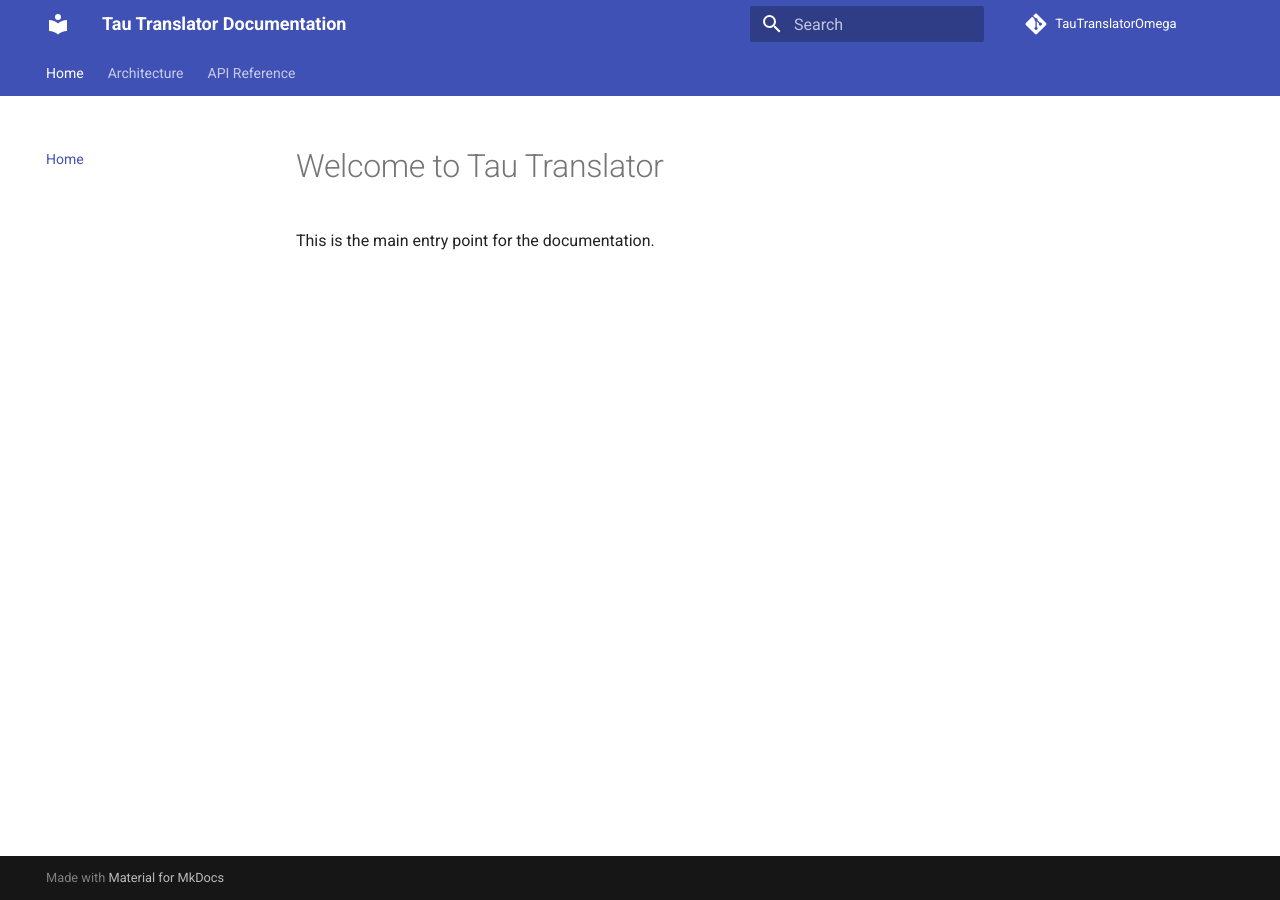
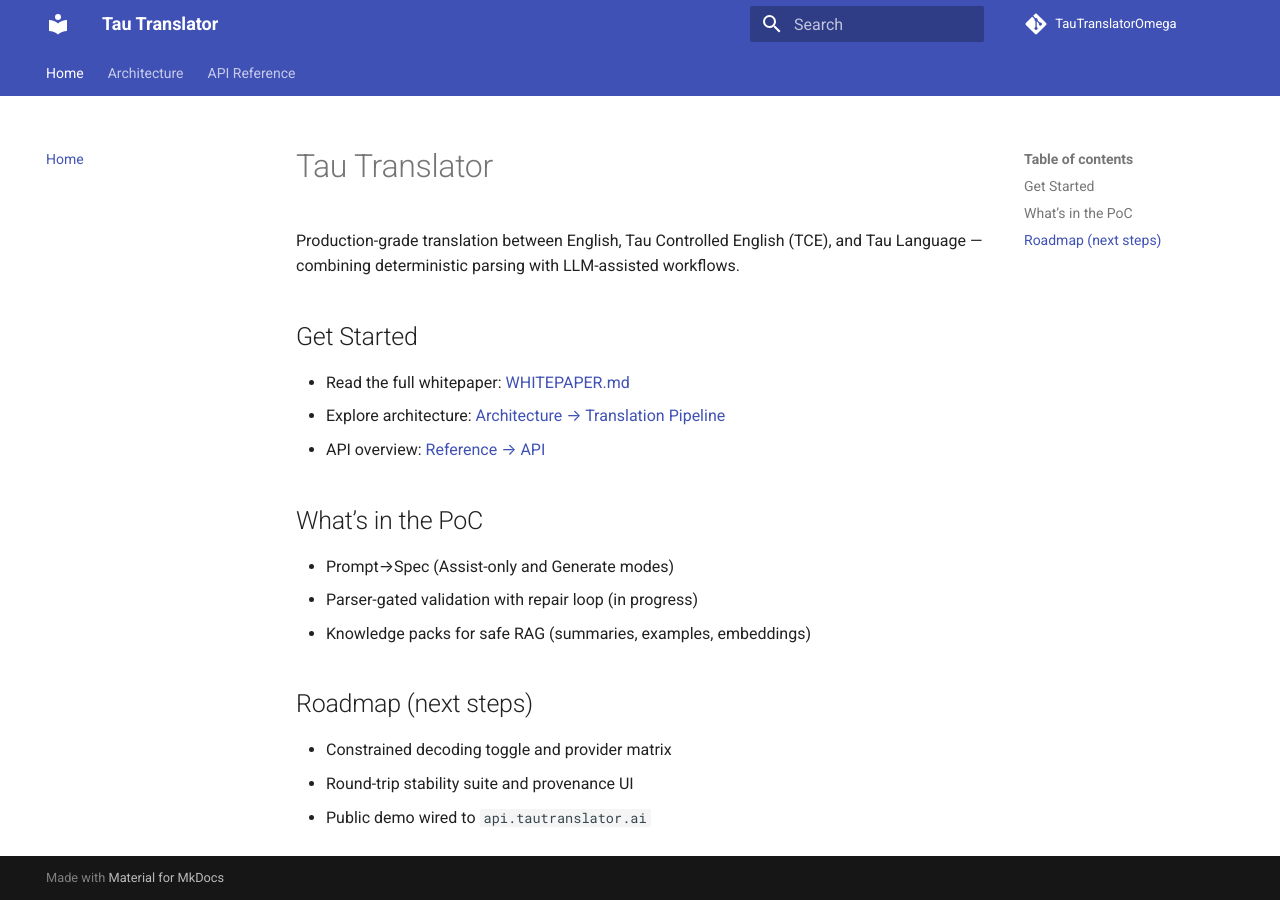
Before and after one commit to TheDarkLightX/TauTranslator, an MkDocs documentation site: the page built from docs/index.md, in a window 1280 px wide. Built offline with MkDocs 1.6.1 and Material for MkDocs 9.7.7, drawn with Linux system fonts in a browser that asks for light colours; comment, search, counter and statistics services are not loaded.

Commit message:
docs: add MkDocs site and Pages deploy workflow

```diff
--- a/docs/index.md
+++ b/docs/index.md
@@ -1,3 +1,18 @@
-# Welcome to Tau Translator
+# Tau Translator
 
-This is the main entry point for the documentation.
+Production-grade translation between English, Tau Controlled English (TCE), and Tau Language — combining deterministic parsing with LLM-assisted workflows.
+
+## Get Started
+- Read the full whitepaper: [WHITEPAPER.md](WHITEPAPER.md)
+- Explore architecture: [Architecture → Translation Pipeline](architecture/translation_pipeline.md)
+- API overview: [Reference → API](reference/index.md)
+
+## What’s in the PoC
+- Prompt→Spec (Assist-only and Generate modes)
+- Parser-gated validation with repair loop (in progress)
+- Knowledge packs for safe RAG (summaries, examples, embeddings)
+
+## Roadmap (next steps)
+- Constrained decoding toggle and provider matrix
+- Round-trip stability suite and provenance UI
+- Public demo wired to `api.tautranslator.ai`
--- a/mkdocs.yml
+++ b/mkdocs.yml
@@ -1,5 +1,5 @@
-site_name: Tau Translator Documentation
-site_url: https://example.com/tau-translator
+site_name: Tau Translator
+site_url: https://thedarklightx.github.io/TauTranslator/
 repo_url: https://github.com/your-org/TauTranslatorOmega
 repo_name: TauTranslatorOmega
 nav:
```
Also changed, not shown: README_POC.md (added, +33 -0 lines), docs/WHITEPAPER.md (added, +172 -0 lines), 1 other file.
